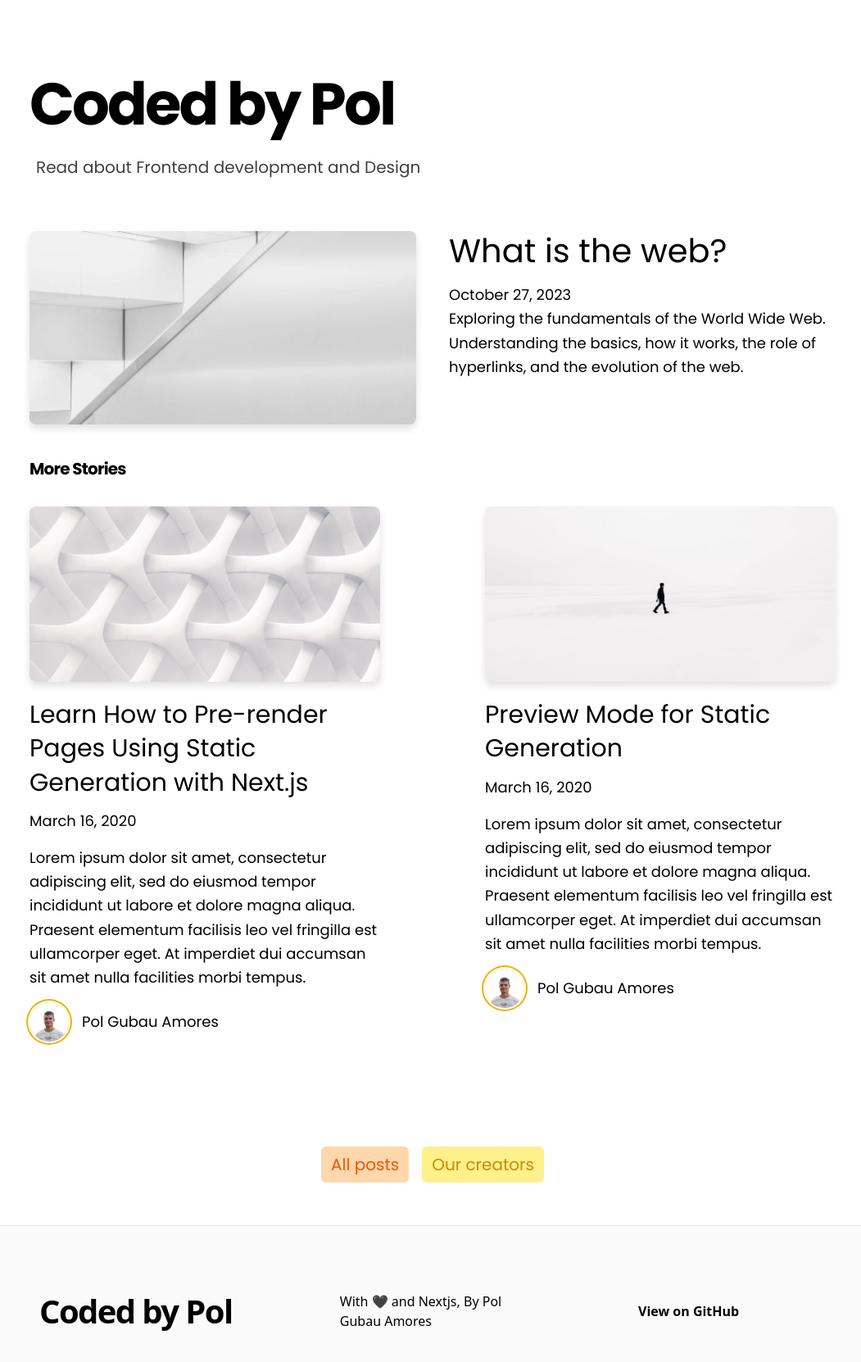
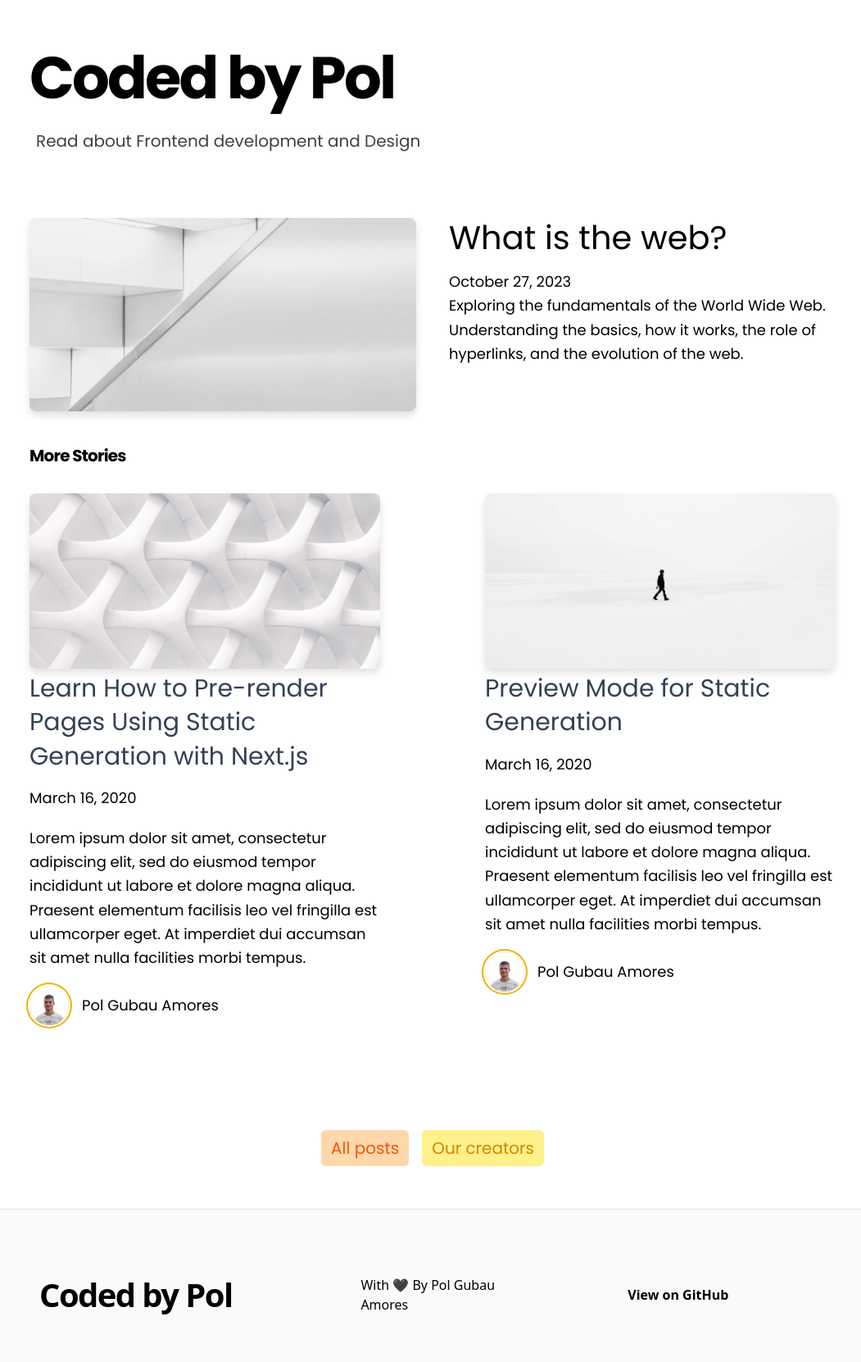
Before and after one commit to PolGubau/codedByPol, a Next.js app: page / in a window 1280 px wide. Shown: the top 1662 px of the page at 82% size, without its empty margins (112-1163 px from the left). Built offline with nearby package versions, Linux system fonts and the light colour scheme.

Commit message:
Pol Gubau; MW-Hover effect

```diff
--- a/components/cover-image.tsx
+++ b/components/cover-image.tsx
@@ -14,7 +14,7 @@ const CoverImage = ({ title, src, slug }: Props) => {
       src={src}
       alt={`Cover Image for ${title}`}
       className={cn("shadow-sm w-full rounded-lg", {
-        "hover:shadow-lg transition-shadow duration-200": slug,
+        "group-hover:shadow-xl transition-shadow duration-200": slug,
       })}
       width={1300}
       height={630}
--- a/components/hero.tsx
+++ b/components/hero.tsx
@@ -3,7 +3,7 @@ import { metadata } from "../lib/constants";
 
 const Intro = () => {
   return (
-    <section className="flex-col   flex items-center md:items-start  my-16 ">
+    <section className="flex-col flex items-center md:items-start mb-20 mt-8 ">
       <h1 className="text-6xl md:text-7xl font-bold tracking-tighter leading-tight md:pr-8">
         <Link href="/" className="hover:underline">
           {metadata.title}
--- a/components/layout/footer.tsx
+++ b/components/layout/footer.tsx
@@ -11,7 +11,7 @@ const Footer = () => {
           {metadata.title}
         </h3>
         <p>
-          With 🖤 and Nextjs,{" "}
+          With 🖤{" "}
           <a href={metadata.author.website}> By {metadata.author.fullName}</a>
         </p>
         <div className="flex flex-col lg:flex-row justify-center items-center lg:pl-4 lg:w-1/2">
--- a/components/post/post-preview.tsx
+++ b/components/post/post-preview.tsx
@@ -22,23 +22,23 @@ const PostPreview = ({
   slug,
 }: Props) => {
   return (
-    <div>
-      <div className="mb-5">
+    <article className="flex flex-col gap-1 group">
       <CoverImage slug={slug} title={title} src={coverImage} />
-      </div>
-      <h3 className="text-3xl mb-3 leading-snug">
+
       <Link
         as={`/posts/${slug}`}
         href="/posts/[slug]"
-          className="hover:underline"
+        className=" group-hover:underline
+      text-slate-700 group-hover:text-black transition-all"
       >
-          {title}
+        <h3 className="text-3xl mb-3 leading-snug">{title}</h3>
       </Link>
-      </h3>
       <div className="text-lg mb-4">
         <DateFormatter dateString={date} />
       </div>
+
       <p className="text-lg leading-relaxed mb-4">{excerpt}</p>
+
       <Link
         as={`/authors/${author.data.id}`}
         href="/authors/[slug]"
@@ -46,7 +46,7 @@ const PostPreview = ({
       >
         <Avatar name={author.data.name} picture={author.data.picture} />
       </Link>
-    </div>
+    </article>
   );
 };
 
```
Lines whose indentation alone changed are shown as unchanged.
